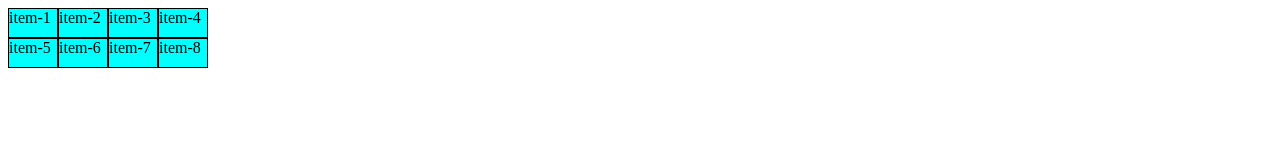
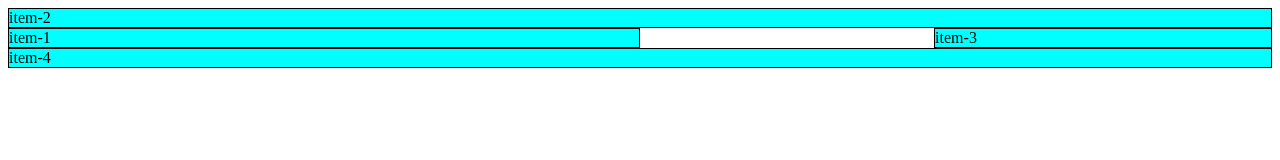
Before and after one commit to SaraAzevedo360/DEV_WEBIOS_2024, a plain HTML site: page CSS/CSS10-Grid/index.html in a window 1280 px wide. Drawn offline with Linux system fonts and the light colour scheme.

Commit message:
Grid Aula 10

```diff
--- a/CSS/CSS10-Grid/index.html
+++ b/CSS/CSS10-Grid/index.html
@@ -8,14 +8,14 @@
 <body>
 
     <div class="container">
-        <div class="item">item-1</div>
-        <div class="item">item-2</div>
-        <div class="item">item-3</div>
-        <div class="item">item-4</div>
-        <div class="item">item-5</div>
+        <div class="item item-1">item-1</div>
+        <div class="item item-2">item-2</div>
+        <div class="item item-3">item-3</div>
+        <div class="item item-4">item-4</div>
+        <!--div class="item">item-5</div>
         <div class="item">item-6</div>
         <div class="item">item-7</div>
-        <div class="item">item-8</div>
+        <div class="item">item-8</div-->
     </div>
 </body>
 </html>
--- a/CSS/CSS10-Grid/style.css
+++ b/CSS/CSS10-Grid/style.css
@@ -1,9 +1,29 @@
 .container{
     display: grid;
+   /* height: 100vh;
     grid-template-columns: repeat(4, 50px);
     grid-template-rows: 30px 30px 30px 30px;
+    column-gap: 10px; /* para separar a coluna*/
+ /* row-gap: 15px; /* para separa a linha obs: pode colocar do "gap" e os dois valores que vai aplicar o column e o row*/
+/*  justify-items: center;
+    align-items: start;
+    justify-content: center;
+    align-content: center;*/
+    grid-template-areas: "pera pera pera pera" "pipoca pipoca . lukas" "manasses manasses manasses manasses";
 }
 .item{
     border: 1px solid black;
     background-color: aqua;
 }
+.item-1{
+    grid-area: pipoca;
+}
+.item-2{
+    grid-area: pera;
+}
+.item-3{
+    grid-area: lukas;
+}
+.item-4{
+    grid-area: manasses;
+}
```
